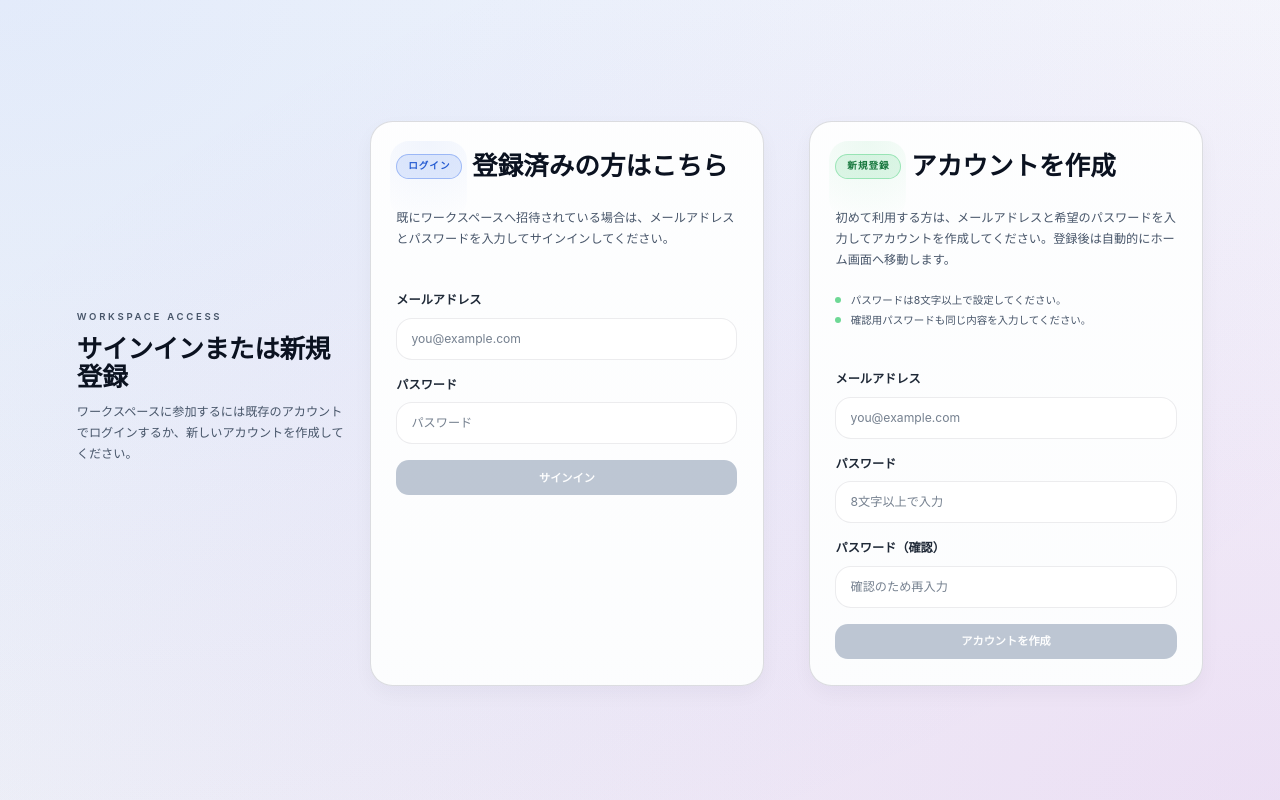
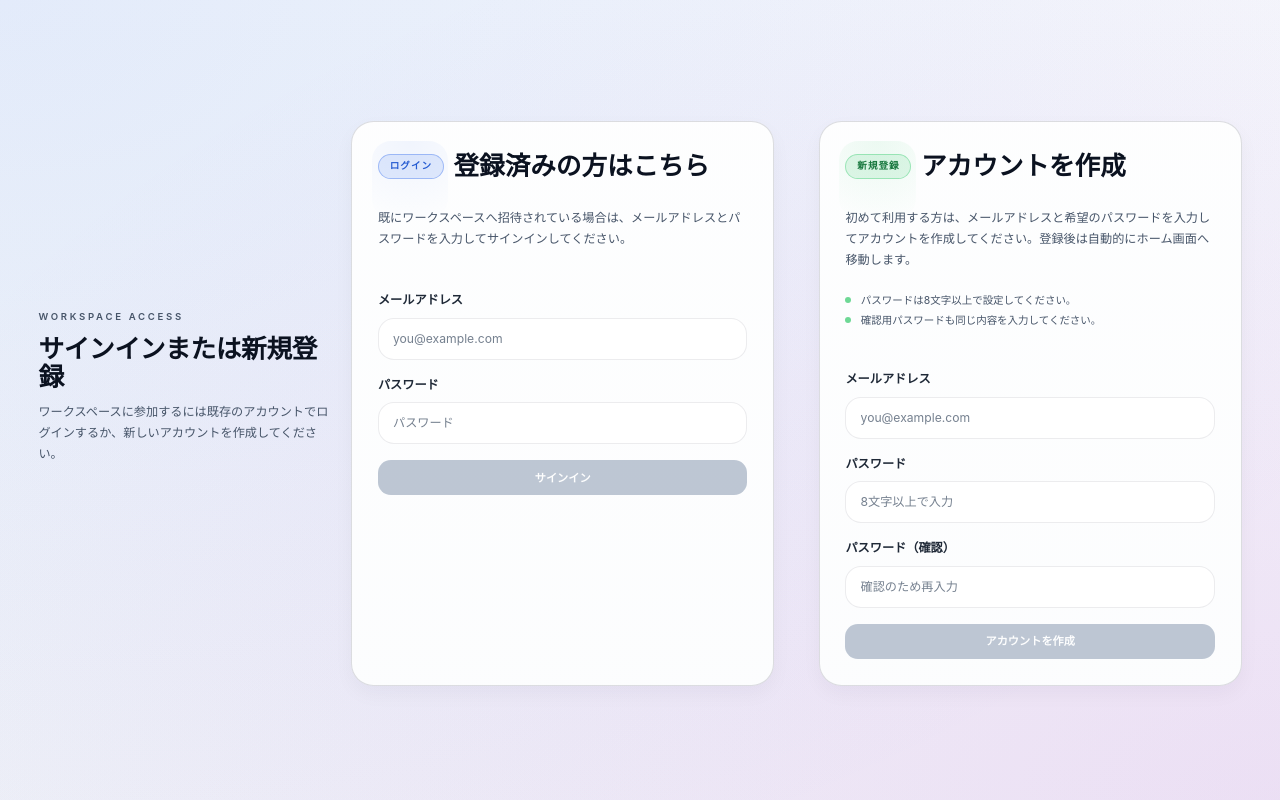
Before and after one commit to ist-h-i/todo-generator, an Angular app in the folder frontend/: page /login in a window 1280 px wide. Built offline with nearby package versions, Linux system fonts and the light colour scheme.

Commit message:
Fix app page layout padding ratio

```diff
--- a/frontend/src/styles.scss
+++ b/frontend/src/styles.scss
@@ -76,10 +76,13 @@
   --radius-xl: 1.75rem;
   --page-padding-block-start: clamp(1.5rem, 2vw, 2.5rem);
   --page-padding-block-end: 4rem;
+  --page-padding-inline-scale: 1.5;
   --page-content-gap: clamp(1.5rem, 3vw, 2.5rem);
   --panel-padding: clamp(1.5rem, 2vw, 2.2rem);
   --panel-gap: clamp(1.25rem, 2vw, 1.75rem);
-  --page-padding-inline: clamp(1.5rem, 4vw, 4.5rem);
+  --page-padding-inline: calc(
+    var(--page-padding-block-start) * var(--page-padding-inline-scale)
+  );
   color-scheme: light;
 }
 
@@ -165,12 +168,6 @@ body {
   padding-inline: var(--page-padding-inline);
 }
 
-@media (min-width: 80rem) {
-  :root {
-    --page-padding-inline: clamp(3rem, 6vw, 6rem);
-  }
-}
-
 a {
   color: var(--accent);
   transition: color 150ms ease-in-out;
```
